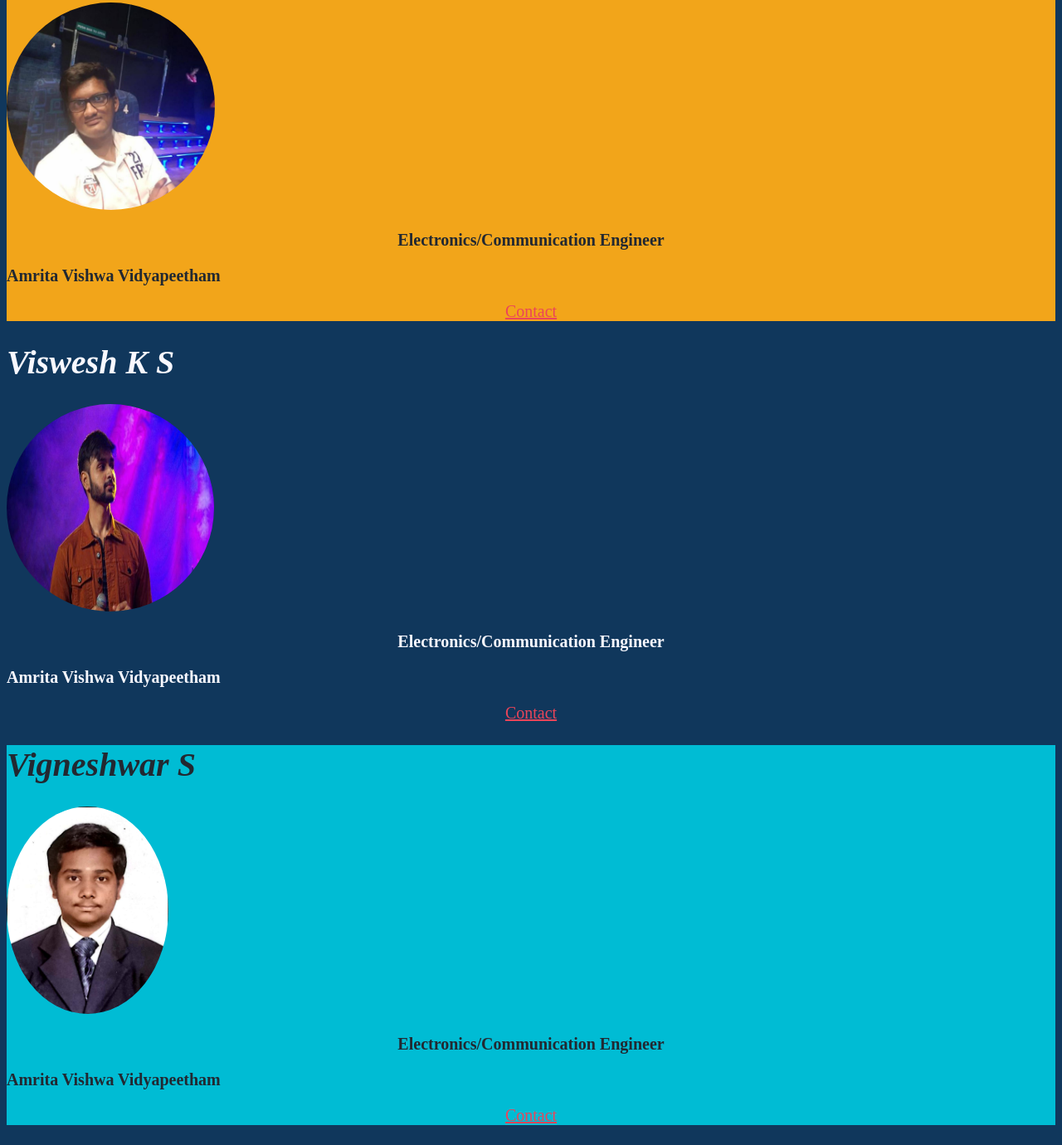
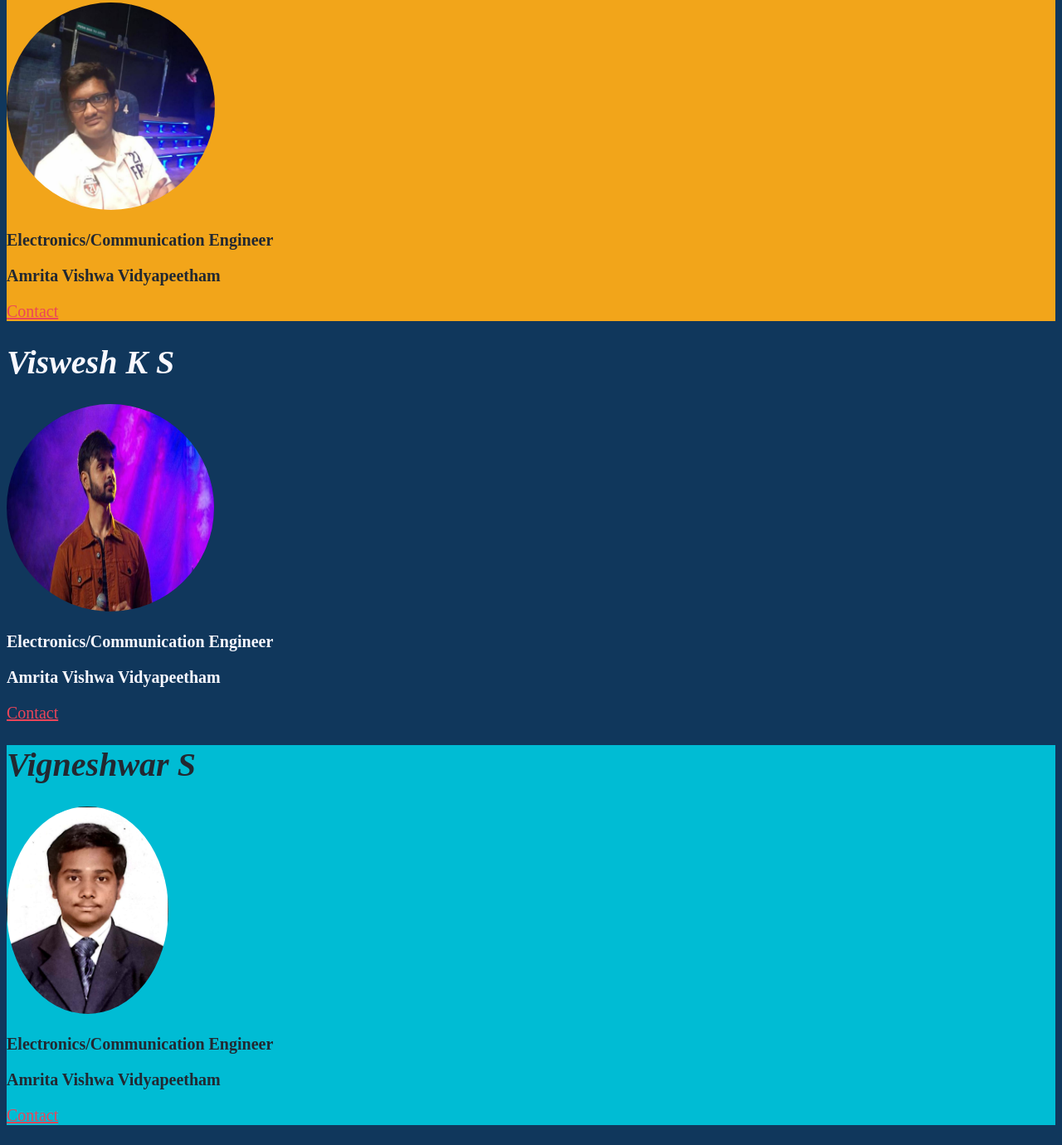
Before and after one commit to sesha456/wireless-security-system, a plain HTML site: page doneby.html in a window 1280 px wide. Shown: the part 98-1478 px from the top of the page at 83% size. Drawn offline with Linux system fonts and the light colour scheme.

Commit message:
Update doneby.html

```diff
--- a/doneby.html
+++ b/doneby.html
@@ -11,30 +11,30 @@
     <div class="first">
       <h1><em><strong>Sesha S Sankar</strong></em></h1>
       <img class="circular" src="WhatsApp Image 2019-12-06 at 9.18.42 PM.jpeg" alt="sesha" height="250">
-      <p><strong><center>Electronics/Communication Engineer</center></strong></p>
+      <p><strong>Electronics/Communication Engineer</strong></p>
       <p><strong>Amrita Vishwa Vidyapeetham</strong></p>
-      <a class="b1"href="contactme.html"><center>Contact</center></a>
+      <a class="b1"href="contactme.html">Contact</a>
     </div>
     <div class="second">
       <h1><em><strong>Viswesh K S</strong></em></h1>
       <img class="circular" src="WhatsApp Image 2020-04-20 at 17.09.43.jpeg" alt="vichu" height="250" width="250">
-      <p><strong><center>Electronics/Communication Engineer</center></strong></p>
+      <p><strong>Electronics/Communication Engineer</strong></p>
       <p><strong>Amrita Vishwa Vidyapeetham</strong></p>
-      <a class="b1"href="contactvichu.html"><center>Contact</center></a>
+      <a class="b1"href="contactvichu.html">Contact</a>
     </div>
     <div class="third">
       <h1><em><strong>Vigneshwar S</strong></em></h1>
       <img class="circular" src="WhatsApp Image 2020-04-20 at 19.30.05.jpeg" alt="vicky" height="250">
-      <p><strong><center>Electronics/Communication Engineer</center></strong></p>
+      <p><strong>Electronics/Communication Engineer</strong></p>
       <p><strong>Amrita Vishwa Vidyapeetham</strong></p>
-      <a class="b1"href="contactvigneshwar.html"><center>Contact</center></a>
+      <a class="b1"href="contactvigneshwar.html">Contact</a>
     </div>
     <div class="fourth">
       <h1><em><strong>S Sai Sriram</strong></em></h1>
       <img class="circular" src="IMG_0112.jpg" alt="sriram" height="250" width="250">
-      <p><strong><center>Electronics/Communication Engineer</center></strong></p>
+      <p><strong>Electronics/Communication Engineer</strong></p>
       <p><strong>Amrita Vishwa Vidyapeetham</strong></p>
-      <a class="b1" href="contactsriram.html"><center>Contact</center></a>>
+      <a class="b1" href="contactsriram.html">Contact</a>>
     </div>
   </body>
 </html>
```
